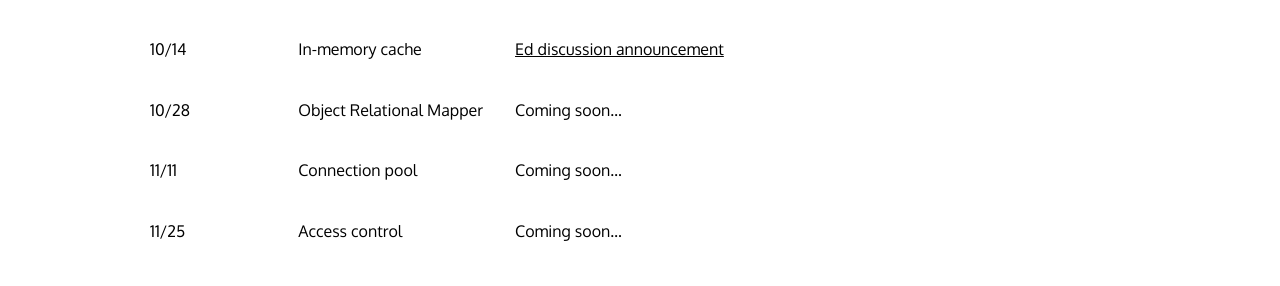
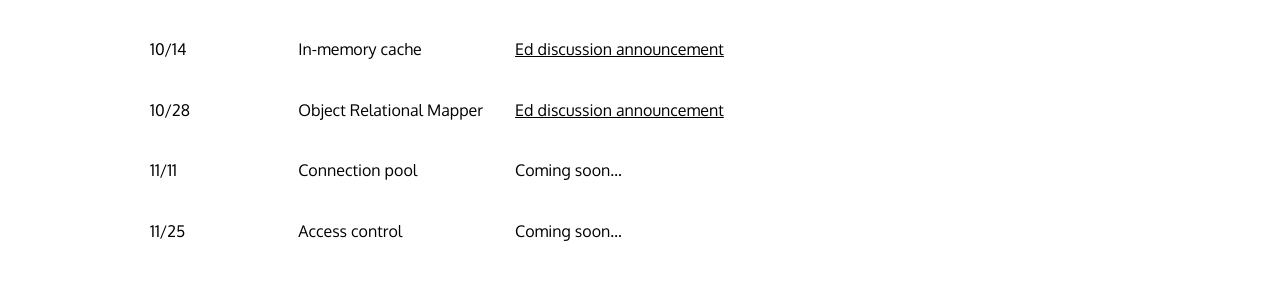
Before and after one commit to cos316/cos316-web, a Jekyll site: the page built from assignments.md, in a window 1280 px wide and 900 px high, scrolled down 755 px. Shown: the part 160-446 px from the top of the window. Built offline with Jekyll 4.4.1, drawn with Linux system fonts in a browser that asks for light colours; nearby versions of some CDN libraries.

Commit message:
Link to assignment 4 ed discussion post

```diff
--- a/assignments.md
+++ b/assignments.md
@@ -40,7 +40,7 @@ your Dean or Director of Studies and with our approval.
 | 09/16                  | Socket programming       | [Ed discussion announcement](https://us.edstem.org/courses/2353/discussion/117978)
 | 09/30                  | HTTP Routing Framework   | [Ed discussion announcement](https://us.edstem.org/courses/2353/discussion/126485)
 | 10/14                  | In-memory cache          | [Ed discussion announcement](https://us.edstem.org/courses/2353/discussion/138959)
-| 10/28                  | Object Relational Mapper | Coming soon...
+| 10/28                  | Object Relational Mapper | [Ed discussion announcement](https://us.edstem.org/courses/2353/discussion/150607)
 | 11/11                  | Connection pool          | Coming soon...
 | 11/25                  | Access control           | Coming soon...
 
```
